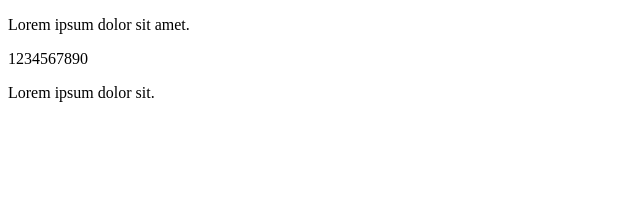
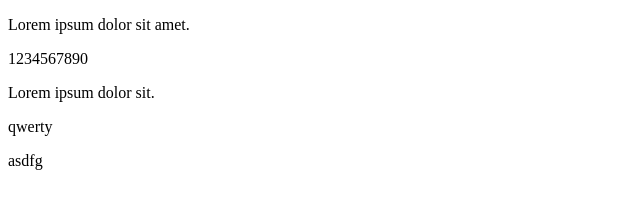
Before and after one commit to Maximalxx/tries, a plain HTML site: page index.html in a window 1280 px wide. Shown: the full height of the page, 0-640 px from the left. Drawn offline with Linux system fonts and the light colour scheme.

Commit message:
hack and push to commit

```diff
--- a/index.html
+++ b/index.html
@@ -9,5 +9,7 @@
     <p>Lorem ipsum dolor sit amet.</p>
     <span>1234567890</span>
     <p>Lorem ipsum dolor sit.</p>
+    <article>qwerty</article>
+    <p>asdfg</p>
 </body>
 </html>
```
